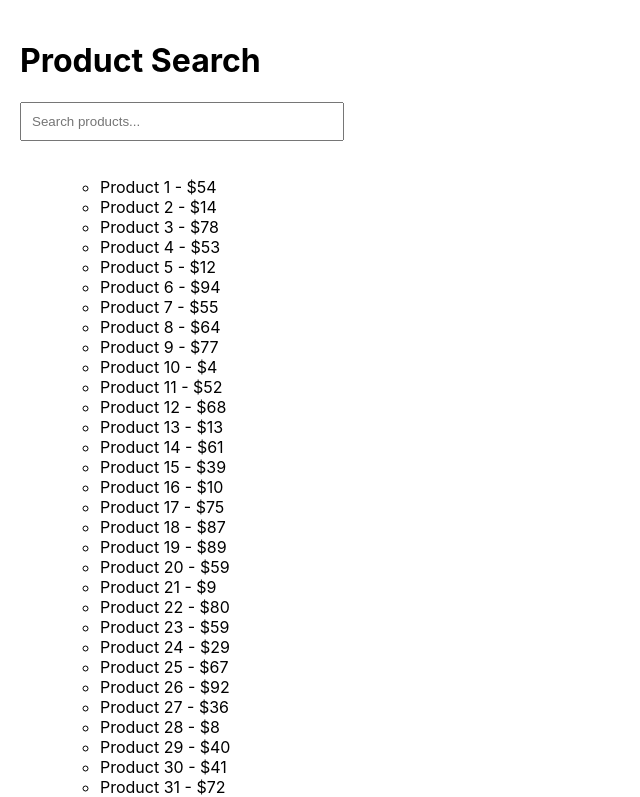
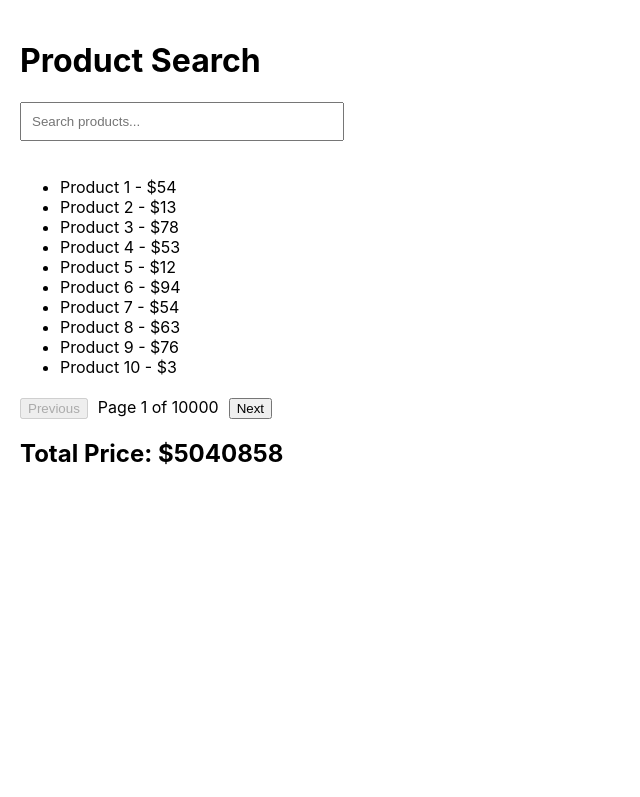
Before and after one commit to itujun/lwai-react-product-search, a React (Create React App) app: page / in a window 1280 px wide. Shown: the top 797 px of the page, without its empty margins (0-640 px from the left). Built offline with nearby package versions, Linux system fonts and the light colour scheme.

Commit message:
pagination + install framer motion

```diff
--- a/package.json
+++ b/package.json
@@ -9,6 +9,7 @@
     "@testing-library/user-event": "^13.5.0",
     "ajv": "^8.17.1",
     "ajv-keywords": "^5.1.0",
+    "framer-motion": "^12.4.3",
     "react": "^19.0.0",
     "react-dom": "^19.0.0",
     "react-scripts": "5.0.1",
--- a/src/App.js
+++ b/src/App.js
@@ -1,21 +1,25 @@
-import logo from './logo.svg';
 import './App.css';
 import React, { useState, useMemo, useCallback, useTransition, useDeferredValue } from 'react';
+import { motion, AnimatePresence } from 'framer-motion';
 
-const intialProducts = Array.from({ length: 1000 }, (_, i) => ({
+const intialProducts = Array.from({ length: 100000 }, (_, i) => ({
   id: i + 1,
   name: `Product ${i + 1}`,
-  price: Math.round(Math.random() * 100) + 1,
+  price: Math.floor(Math.random() * 100) + 1,
 }));
 
 function App() {
   const [search, setSearch] = useState('');
   const [isPending, startTransition] = useTransition();
   const deferredSearch = useDeferredValue(search);
+  const [currentPage, setCurrentPage] = useState(1);
+
+  const itemsPerPage = 10;
 
   const handleSearchChange = useCallback((e) => {
     startTransition(() => {
       setSearch(e.target.value);
+      setCurrentPage(1); // Reset ke halaman pertama saat mencari
     });
   }, []);
 
@@ -27,6 +31,20 @@ function App() {
     return filteredProducts.reduce((total, product) => total + product.price, 0);
   }, [filteredProducts]);
 
+  const paginatedProducts = useMemo(() => {
+    const startIndex = (currentPage - 1) * itemsPerPage;
+    const endIndex = startIndex + itemsPerPage;
+    return filteredProducts.slice(startIndex, endIndex);
+  }, [filteredProducts, currentPage]);
+
+  const totalPages = Math.ceil(filteredProducts.length / itemsPerPage);
+
+  const handlePageChange = (page) => {
+    if (page > 0 && page <= totalPages) {
+      setCurrentPage(page);
+    }
+  };
+
   return (
     <div style={{ padding: '20px' }}>
       <h1>Product Search</h1>
@@ -35,14 +53,27 @@ function App() {
       {isPending ? <p>Loading...</p> : null}
 
       <ul>
-        {filteredProducts.map((product) => (
-          <ul>
-            <li key={product.id}>
+        <AnimatePresence>
+          {paginatedProducts.map((product) => (
+            <motion.li key={product.id} initial={{ opacity: 0, y: 10 }} animate={{ opacity: 1, y: 0 }} exit={{ opacity: 0, y: -10 }} transition={{ duration: 0.1 }}>
               {product.name} - ${product.price}
-            </li>
-          </ul>
-        ))}
+            </motion.li>
+          ))}
+        </AnimatePresence>
       </ul>
+
+      <div style={{ marginTop: '20px' }}>
+        <button onClick={() => handlePageChange(currentPage - 1)} disabled={currentPage === 1} style={{ marginRight: '10px' }}>
+          Previous
+        </button>
+        <span>
+          Page {currentPage} of {totalPages}
+        </span>
+        <button onClick={() => handlePageChange(currentPage + 1)} disabled={currentPage === totalPages} style={{ marginLeft: '10px' }}>
+          Next
+        </button>
+      </div>
+
       <h2>Total Price: ${totalPrice}</h2>
     </div>
   );
```
Also changed, not shown: 1 other file (tests, documents, lock files or other folders).
